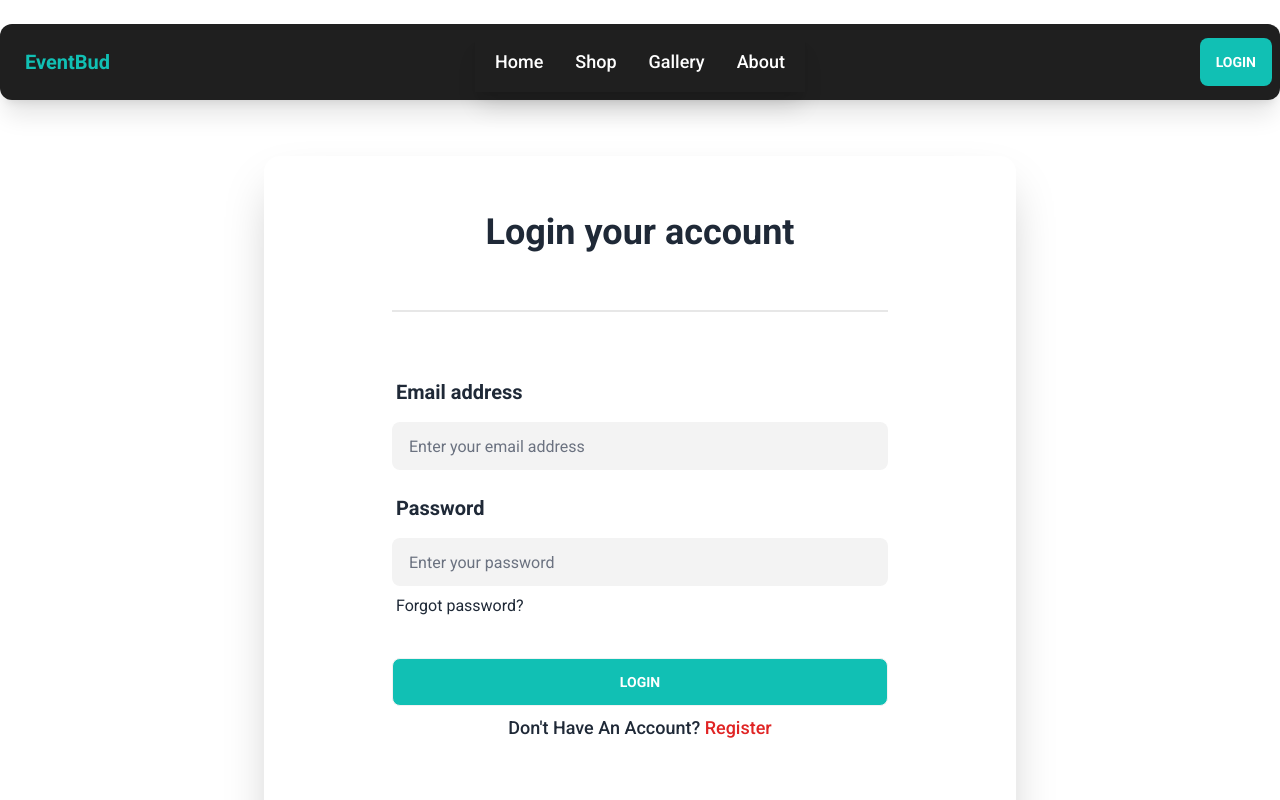
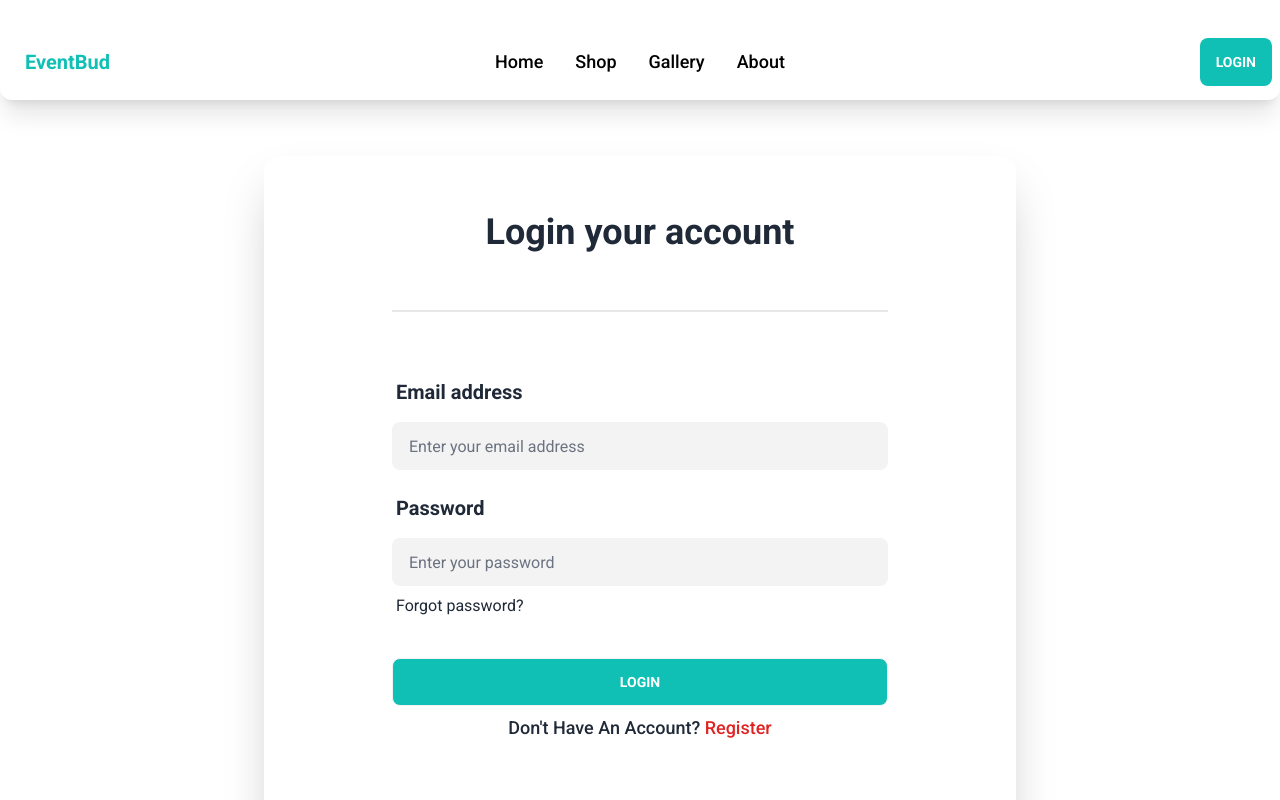
Before and after one commit to tanimtorikul/eventbud-management, a React (Vite) app: page /login in a window 1280 px wide. Shown: the top 800 px of the page. Built offline with nearby package versions, Linux system fonts and the light colour scheme; no server answers.

Commit message:
modified navbar

```diff
--- a/src/Pages/Home/Home.jsx
+++ b/src/Pages/Home/Home.jsx
@@ -2,8 +2,8 @@ import React from "react";
 import Banner from "./Banner";
 import Services from "../../components/Services/Services";
 import { useLoaderData } from "react-router-dom";
-import Events from "../../components/Events/Testimonial";
 import TotalEvents from "../../components/TotalEvents/TotalEvents";
+import Testimonial from "../../components/Events/Testimonial";
 
 const Home = () => {
   const services = useLoaderData();
@@ -19,12 +19,8 @@ const Home = () => {
         <Services service={service}></Services>
       ))}
       </div>
-      <h2 className='mt-24 text-5xl text-center font-bold mb-4'>Our Upcoming Events
-</h2>
-      <p className="text-center text-lg mb-12">We make your events smart & impactful by personalised event management services
-</p>
       <div>
-        <Events></Events>
+        <Testimonial></Testimonial>
       </div>
       <div>
         <TotalEvents></TotalEvents>
--- a/src/Pages/Shared/Navbar/Navbar.jsx
+++ b/src/Pages/Shared/Navbar/Navbar.jsx
@@ -20,8 +20,12 @@ const Navbar = () => {
       <li className="text-lg text-white font-medium">
         <NavLink
           to="/"
-          activeClassName="active-link"
-          activeStyle={{ fontWeight: "extrabold" }}
+          style={({ isActive, isPending }) => {
+            return {
+              fontWeight: isActive ? "bold" : "",
+              color: isPending ? "red" : "black",
+            };
+          }}
         >
           Home
         </NavLink>
@@ -29,8 +33,12 @@ const Navbar = () => {
       <li className="text-lg text-white font-medium">
         <NavLink
           to="/shops"
-          activeClassName="active-link"
-          activeStyle={{ fontWeight: "bold" }}
+          style={({ isActive, isPending }) => {
+            return {
+              fontWeight: isActive ? "bold" : "",
+              color: isPending ? "red" : "black",
+            };
+          }}
         >
           Shop
         </NavLink>
@@ -38,8 +46,12 @@ const Navbar = () => {
       <li className="text-lg text-white font-medium">
         <NavLink
           to="/gallery"
-          activeClassName="active-link"
-          activeStyle={{ fontWeight: "bold"  }}
+          style={({ isActive, isPending }) => {
+            return {
+              fontWeight: isActive ? "bold" : "",
+              color: isPending ? "red" : "black",
+            };
+          }}
         >
           Gallery
         </NavLink>
@@ -47,8 +59,12 @@ const Navbar = () => {
       <li className="text-lg text-white font-medium">
         <NavLink
           to="/about"
-          activeClassName="active-link"
-          activeStyle={{ fontWeight: "bold"  }}
+          style={({ isActive, isPending }) => {
+            return {
+              fontWeight: isActive ? "bold" : "",
+              color: isPending ? "red" : "black",
+            };
+          }}
         >
           About
         </NavLink>
@@ -56,7 +72,7 @@ const Navbar = () => {
     </>
   );
   return (
-    <div className="navbar bg-[#1f1f1f] rounded-xl shadow-xl mt-4 mb-14">
+    <div className="navbar rounded-xl shadow-xl mt-4 mb-14">
       <div className="navbar-start">
         <div className="dropdown">
           <label tabIndex={0} className="btn btn-ghost lg:hidden">
@@ -82,11 +98,15 @@ const Navbar = () => {
             {navLinks}
           </ul>
         </div>
-        <Link to="/" className="btn btn-ghost normal-case text-xl text-[#11C0B4]">EventBud
+        <Link
+          to="/"
+          className="btn btn-ghost normal-case text-xl text-[#11C0B4]"
+        >
+          EventBud
         </Link>
       </div>
       <div className="navbar-center hidden lg:flex">
-        <ul className="menu menu-horizontal text-white shadow-xl px-1">{navLinks}</ul>
+        <ul className="menu menu-horizontal text-white px-1">{navLinks}</ul>
       </div>
       <div className="navbar-end">
         {user?.email ? (
--- a/src/components/Events/Shop.jsx
+++ b/src/components/Events/Shop.jsx
@@ -24,6 +24,16 @@ const Shops = () => {
 
   return (
     <div>
+      <div className="text-center">
+        <h2 className="text-5xl text-extrabold mb-4">
+          Explore Premium Event Products & Services
+        </h2>
+        <p className="text-lg mb-4">
+          We Sale Products too Along With Services. <br /> Elevate Your Events
+          with Our Exclusive Products and Services. Discover Unmatched Quality
+          and Creativity
+        </p>
+      </div>
       <div
         className="grid  md:grid-cols-3 gap-10"
         data-aos="flip-left"
@@ -43,7 +53,7 @@ const Shops = () => {
               </a>
               <div className="px-5 pb-5">
                 <a href="#">
-                  <h5 className="text-xl font-semibold tracking-tight text-gray-900 dark:text-white">
+                  <h5 className="text-xl mb-4 font-semibold tracking-tight text-gray-900 dark:text-white">
                     {product.title}
                   </h5>
                 </a>
@@ -111,7 +121,7 @@ const Shops = () => {
                     onClick={handleAddToCart}
                     className="text-white bg-[#11C0B4] hover:bg-blue-800 focus:ring-4 focus:outline-none focus:ring-blue-300 font-medium rounded-lg text-sm px-5 py-2.5 text-center dark:bg-blue-600 dark:hover:bg-blue-700 dark:focus:ring-blue-800"
                   >
-                    Add to cart
+                    Buy Now
                   </Link>
                 </div>
               </div>
```
